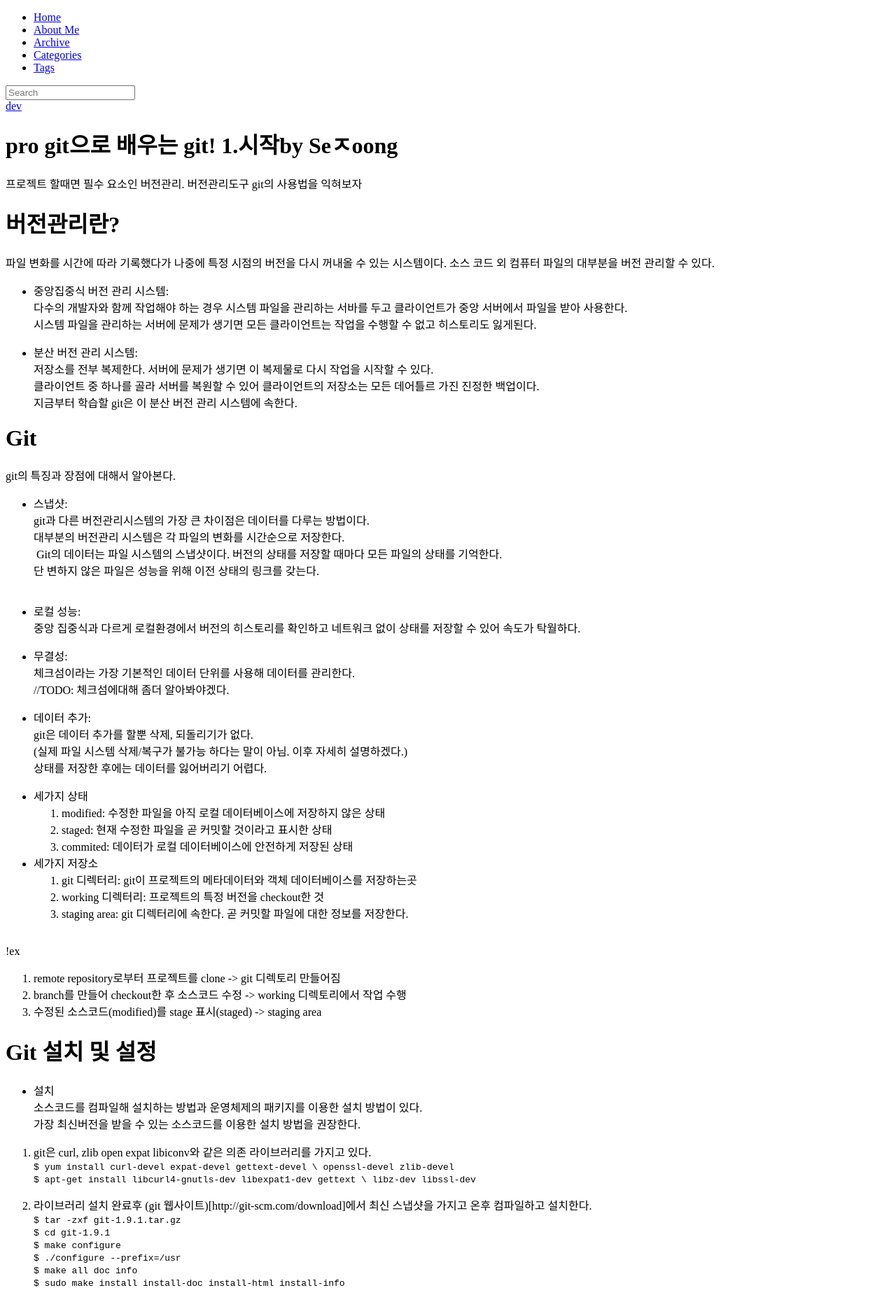
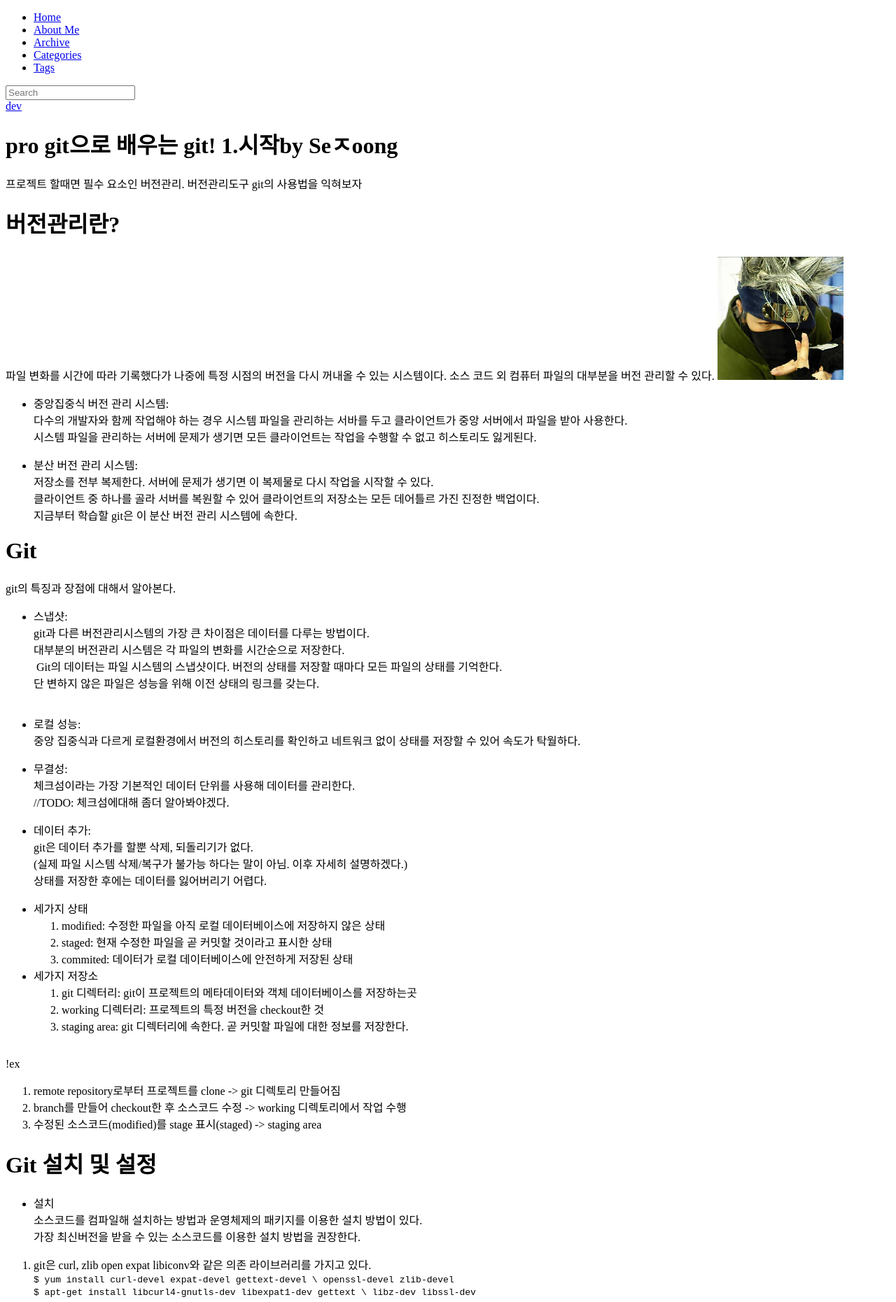
Before and after one commit to sejoong/sejoong.github.com, a Jekyll site: the page built from _posts/2015-02-08-dev.md, in a window 1280 px wide. Shown: the top 1861 px of the page at 70% size. Built offline with Jekyll 4.4.1, drawn with Linux system fonts in a browser that asks for light colours; nearby versions of some CDN libraries; library files that are not in the unit come from our copies; comment, search, counter and statistics services are not loaded.

Commit message:
Update 2015-02-08-dev.md

```diff
--- a/_posts/2015-02-08-dev.md
+++ b/_posts/2015-02-08-dev.md
@@ -12,7 +12,7 @@ tags: [git, pro git]
 #버전관리란?
 파일 변화를 시간에 따라 기록했다가 나중에 특정 시점의 버전을 다시 꺼내올 수 있는 시스템이다.
 소스 코드 외 컴퓨터 파일의 대부분을 버전 관리할 수 있다.
-<img src="../assets/themes/Snail/img/avatar.jpg" alt="">
+<img src="/assets/themes/Snail/img/avatar.jpg" alt="">
 
 
 - 중앙집중식 버전 관리 시스템:<br>
```
